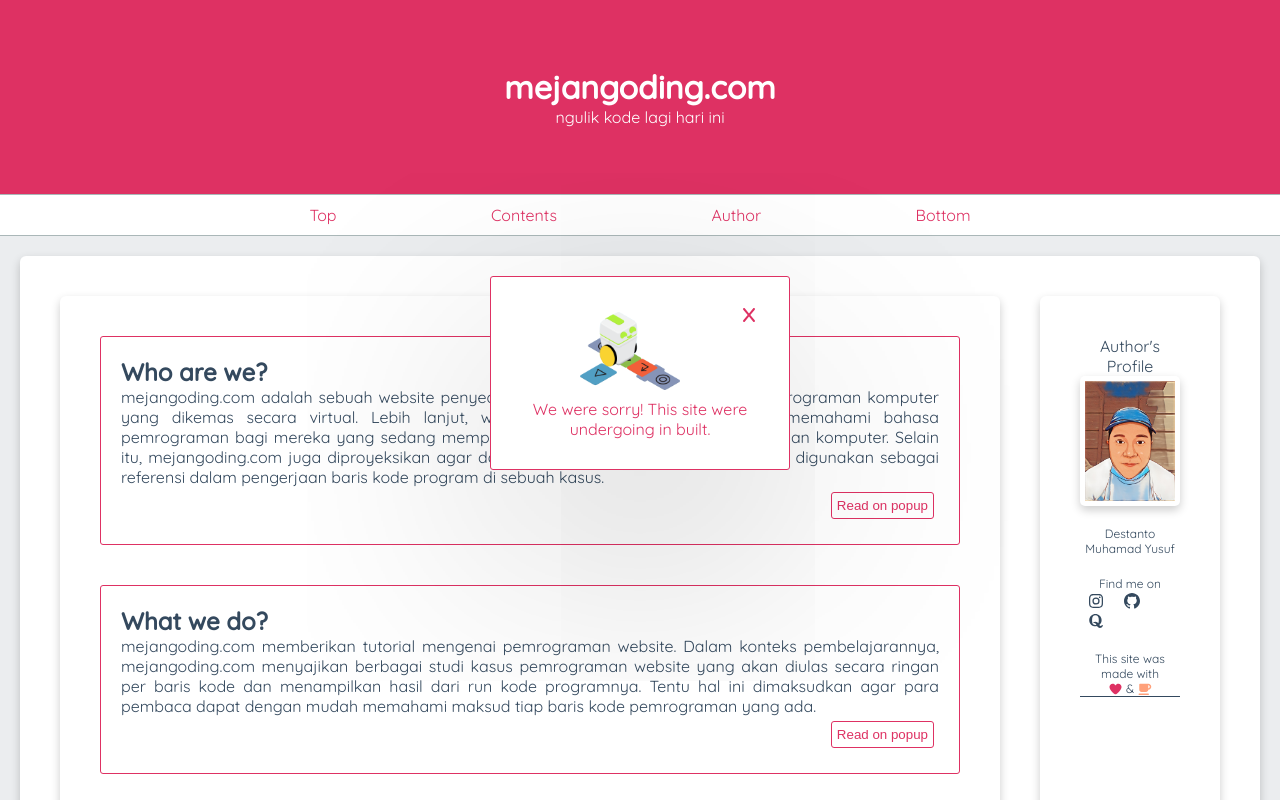
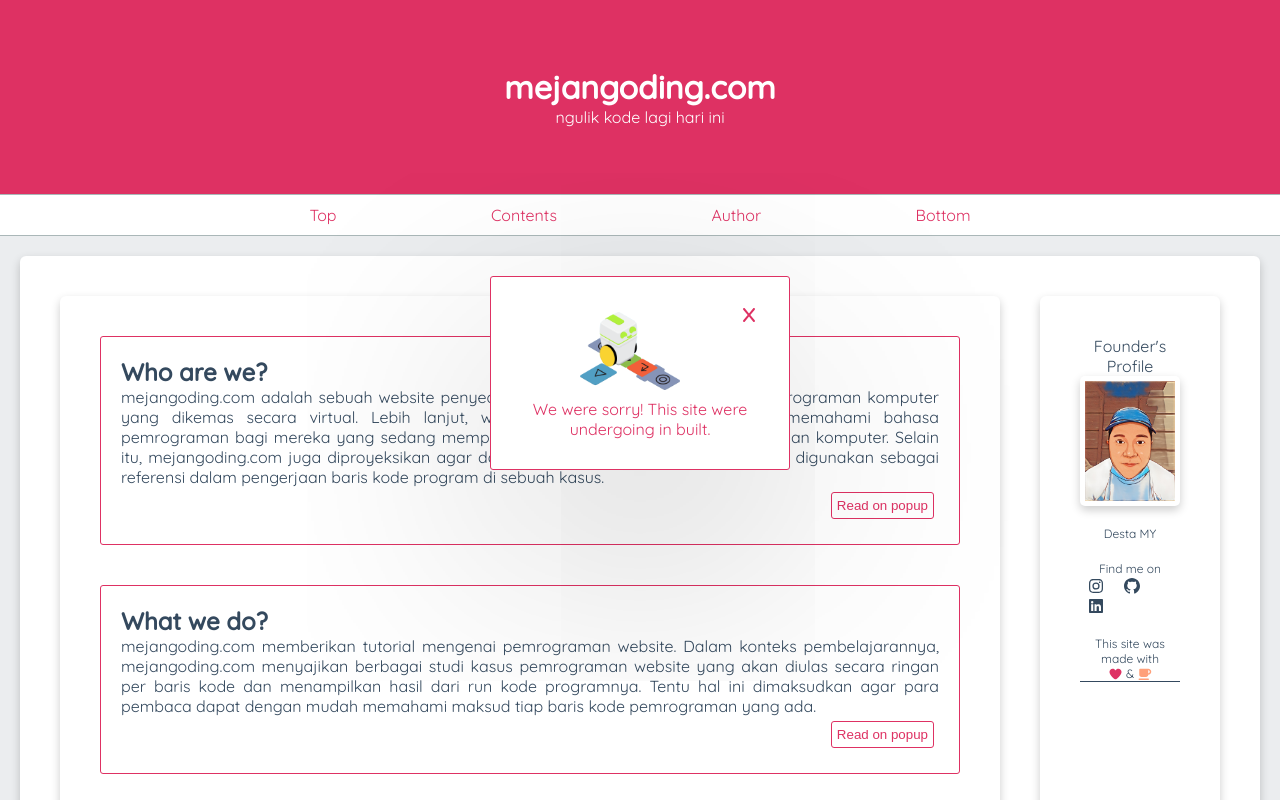
Before and after one commit to Destantomy/Native-landing-page-mejangoding.com, a plain HTML site: page index.html in a window 1280 px wide. Shown: the top 800 px of the page. Drawn offline with Linux system fonts and the light colour scheme.

Commit message:
Native frontend landing page mejangoding.com

```diff
--- a/index.html
+++ b/index.html
@@ -72,14 +72,14 @@
         </div>
         <aside id="aside" class="aside">
             <i class="fa-solid fa-x close-side" onclick="closeSide()"></i>
-            <blockquote>Author's Profile</blockquote>
+            <blockquote>Founder's Profile</blockquote>
             <img src="assets/img/profile.jpg" class="profile-img" alt="profile">
-            <p>Destanto Muhamad Yusuf</p>
+            <p>Desta MY</p>
             <p>Find me on</p>
             <div class="icon">
                 <a href="https://www.instagram.com/itsdesta_/"><i class="fa-brands fa-instagram"></i></a>
                 <a href="https://github.com/Destantomy"><i class="fa-brands fa-github"></i></a>
-                <a href="https://id.quora.com/profile/Waton-Maca"><i class="fa-brands fa-quora"></i></a>
+                <a href="https://www.linkedin.com/in/destanto-muhamad-yusuf-497834272"><i class="fa-brands fa-linkedin"></i></a>
             </div>
             <p style="border-bottom: 1px solid #34495e;">This site was made with <br><i class="fa-solid fa-heart" style="color: #de3163;"></i> & <i class="fa-solid fa-mug-saucer" style="color: LightSalmon;"></i></p>
         </aside>
```
